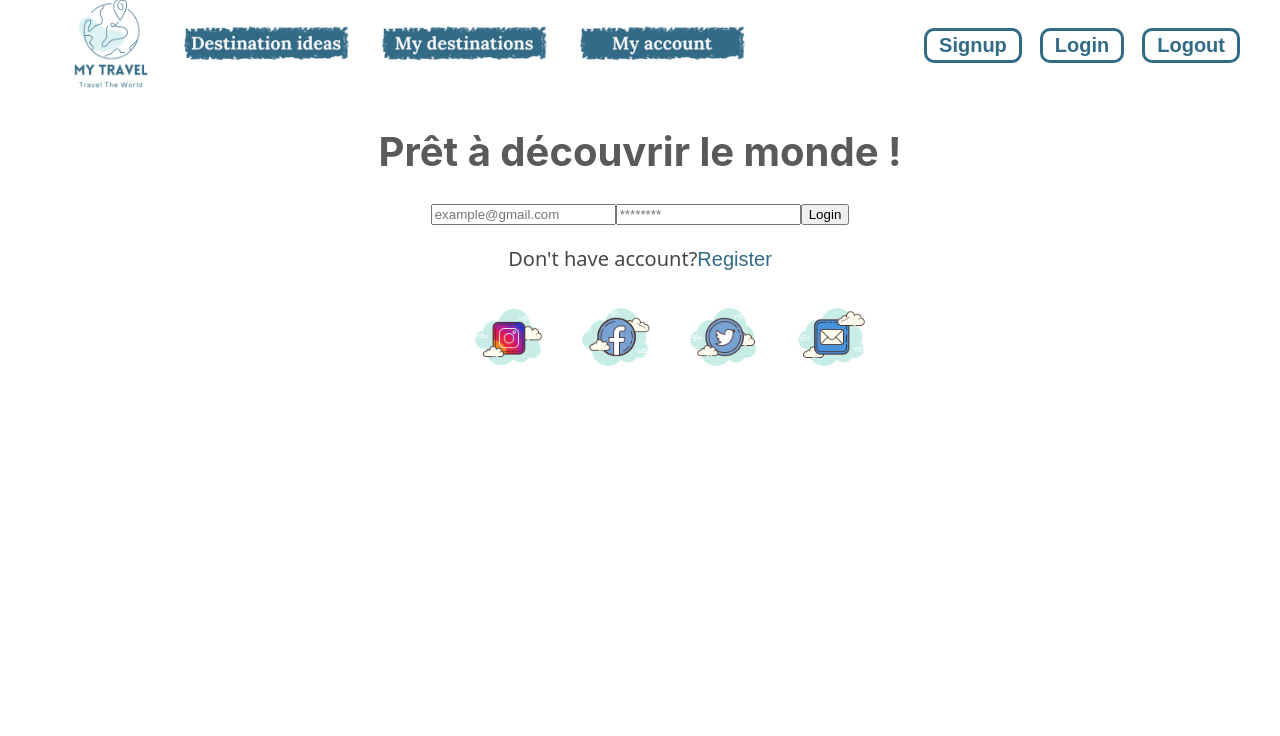
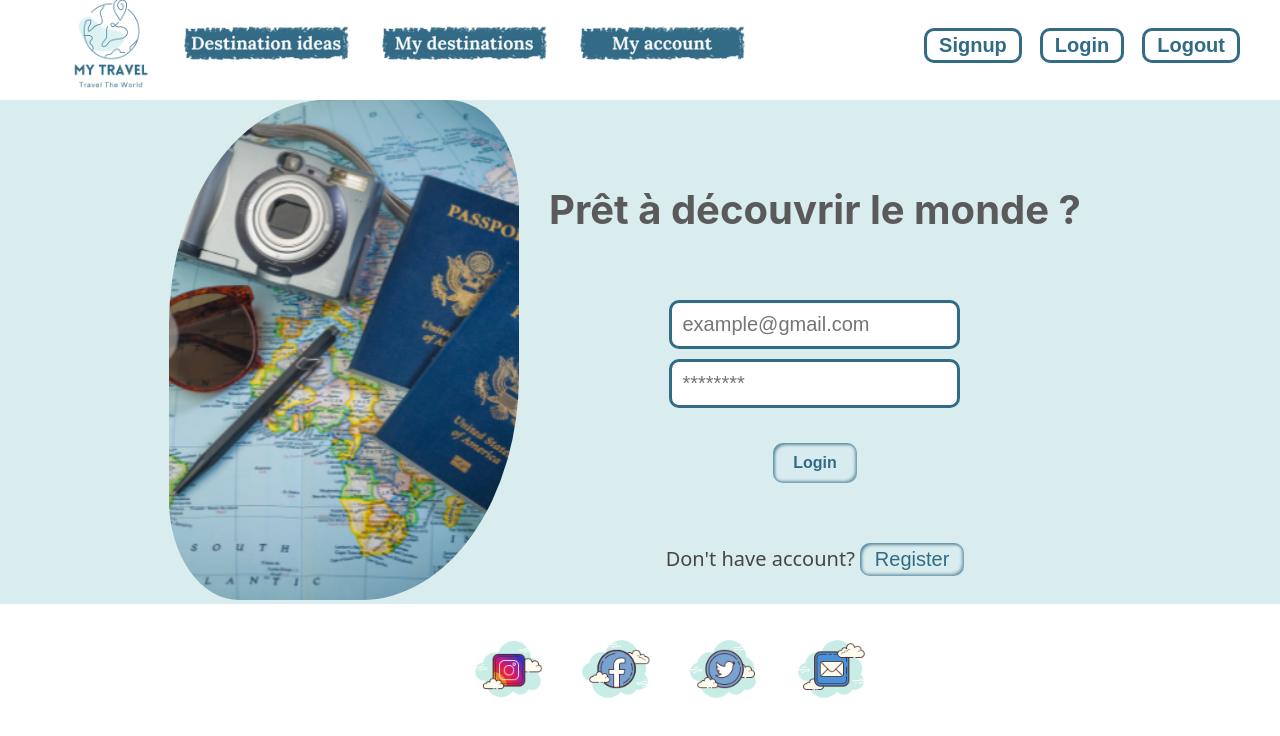
Before and after one commit to AurianeV/My-travel, a React (Create React App) app in the folder client/: page /login in a window 1280 px wide. Shown: the top 736 px of the page. Built offline with nearby package versions, Linux system fonts and the light colour scheme; no server answers.

Commit message:
login css

```diff
--- a/client/src/App.css
+++ b/client/src/App.css
@@ -304,8 +304,6 @@ h1 {
               inset 2px 2px 3px rgba(255, 255, 255, 0.6);
 }
 
-
-
 .alreadylogin {
   border-radius: 10px;
   border:0;
@@ -324,6 +322,94 @@ h1 {
   background-color: rgba(255, 255, 255, 0.979);
 }
 
+/* LOGIN */
+
+.h1login {
+  font-size: 40px;
+  color:rgb(90, 90, 90);
+  padding:30px;
+}
+
+.travelpic {
+  width:350px;
+  border-radius: 45% 20%;
+}
+
+.logingeneral {
+  display:flex;
+  justify-content: center;
+  background-color: rgba(217, 237, 239);
+}
+
+.logindiv{
+  display: flex;
+  justify-content: center;
+  flex-direction: column;
+
+}
+
+.loginform{
+  display: flex;
+  justify-content: center;
+  flex-direction: column;
+  align-items: center;
+}
+
+.lab{
+  border: 3px solid rgb(50, 107, 134);
+  border-radius: 10px;
+  font-size: 20px;
+  margin-top: 10px;
+  padding: 10px;
+}
+
+.btnlogin {
+  margin-top: 35px;
+  font-weight: bold;
+  border: 0;
+  line-height: 2.5;
+  padding: 0 20px;
+  font-size: 1rem;
+  text-align: center;
+  color: rgba(50, 107, 134);
+  text-shadow: 1px 1px 1px rgba(217, 237, 239, 0.753);
+  border-radius: 10px;
+  background-color: rgba(217, 237, 239, 0.753);
+  background-image: linear-gradient(to top left,
+                        rgba(50, 107, 134, 0.836));
+  box-shadow: inset 2px 2px 3px rgba(50, 107, 134, 0.74),
+              inset -2px -2px 3px rgba(50, 107, 134, 0.61);
+  margin-bottom: 40px;
+  cursor:pointer;
+}
+
+.btnlogin:hover {
+  background-color: rgba(255, 255, 255, 0.979);
+}
+
+.btnlogin:active {
+  box-shadow: inset -2px -2px 3px rgb(255, 255, 255),
+              inset 2px 2px 3px rgba(255, 255, 255, 0.6);
+}
+
+.notcount {
+  border-radius: 10px;
+  border:0;
+  margin-left: 5px;
+  box-shadow: inset 2px 2px 3px rgba(50, 107, 134, 0.74),
+              inset -2px -2px 3px rgba(50, 107, 134, 0.61);
+  padding-top: 5px;
+  padding-bottom: 5px;
+  padding-left: 15px;
+  padding-right: 15px;
+  background: rgb(217, 236, 238);
+
+}
+
+.notcount:hover {
+  background-color: rgba(255, 255, 255, 0.979);
+}
+
 
 /* FOOTER */
 
--- a/client/src/components/Login.js
+++ b/client/src/components/Login.js
@@ -28,12 +28,16 @@ class Login extends Component {
 
   render(){
   return (
+    <div class="logingeneral">
+        <div>
+          <img class="travelpic" src="/pictravel3.png"/>
+        </div>
+    <div class="logindiv">
+    <h1 class="h1login">Prêt à découvrir le monde ?</h1>
     <div>
-    <h1>Prêt à découvrir le monde !</h1>
-    <div>
-      <form onSubmit={this.handleFormSubmit}>
+      <form class="loginform" onSubmit={this.handleFormSubmit}>
       <label for="input-email"></label>
-      <input
+      <input class="lab"
         type="text"
         id="input-email"
         name="email"
@@ -41,21 +45,21 @@ class Login extends Component {
         value={this.state.email} onChange={e => this.handleChange(e)}
       />
       <label  for="input-password"></label>
-      <input
+      <input class="lab"
         type="password"
         name="password"
         id="input-password"
         placeholder="********"
         value={this.state.password} onChange={e => this.handleChange(e)}
       />
-        <button type="submit">Login</button>
+        <button class="btnlogin" type="submit">Login</button>
     </form>
     <p>Don't have account?
-          <Link to={"/signup"}>Register</Link>
+         <button class="notcount"> <Link to={"/signup"}>Register</Link> </button>
     </p>
     </div>
   </div>
-
+   </div>
   )
 }}
 
```
Also changed, not shown: client/public/pictravel3.png (added).
